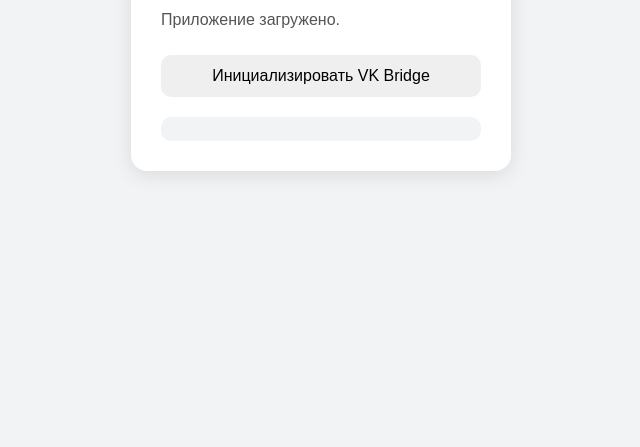
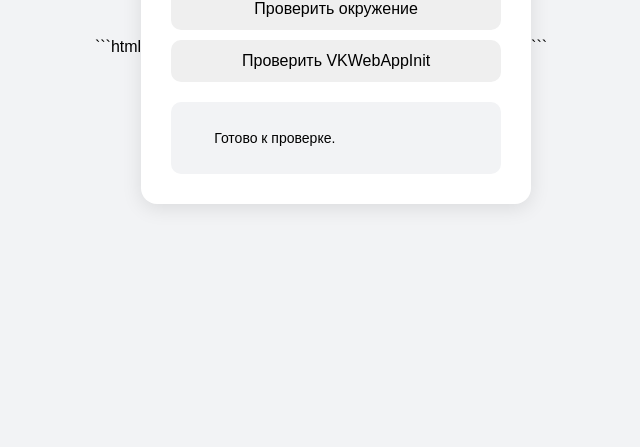
Before and after one commit to joespeen15/ok-test-app., a plain HTML site: page index.html in a window 1280 px wide. Shown: the part 353-800 px from the top of the page, without its empty margins (319-959 px from the left). Drawn offline with Linux system fonts and the light colour scheme.

Commit message:
Update index.html

````diff
--- a/index.html
+++ b/index.html
@@ -1,10 +1,11 @@
+```html
 <!DOCTYPE html>
 <html lang="ru">
 <head>
     <meta charset="UTF-8">
     <meta name="viewport" content="width=device-width, initial-scale=1.0">
 
-    <title>Тест OK API</title>
+    <title>Диагностика OK API</title>
 
     <style>
         body {
@@ -21,17 +22,12 @@
             background: white;
             padding: 30px;
             border-radius: 16px;
-            width: 320px;
+            width: 330px;
             box-shadow: 0 4px 20px rgba(0, 0, 0, 0.1);
         }
 
         h1 {
             margin-top: 0;
-        }
-
-        p {
-            color: #555;
-            word-break: break-word;
         }
 
         button {
@@ -51,6 +47,7 @@
             border-radius: 10px;
             white-space: pre-wrap;
             word-break: break-word;
+            font-size: 14px;
         }
     </style>
 </head>
@@ -59,17 +56,19 @@
 
 <div class="box">
 
-    <h1>Тест OK API</h1>
+    <h1>Диагностика</h1>
 
-    <p id="status">
-        Приложение загружено.
-    </p>
-
-    <button onclick="initVK()">
-        Инициализировать VK Bridge
+    <button onclick="checkEnvironment()">
+        Проверить окружение
     </button>
 
-    <div id="result"></div>
+    <button onclick="checkInitSupport()">
+        Проверить VKWebAppInit
+    </button>
+
+    <div id="result">
+        Готово к проверке.
+    </div>
 
 </div>
 
@@ -77,76 +76,74 @@
 
 <script>
 
-    async function initVK() {
+    function checkEnvironment() {
 
-        const status = document.getElementById("status");
         const result = document.getElementById("result");
 
-        status.textContent = "Инициализация...";
-        result.textContent = "";
-
         if (typeof vkBridge === "undefined") {
-
-            status.textContent = "Ошибка";
-
             result.textContent =
-                "VK Bridge не найден.";
-
+                "VK Bridge НЕ найден.";
             return;
         }
 
-        result.textContent =
-            "VK Bridge найден.\n" +
-            "Отправляем VKWebAppInit...\n";
+        let text = "";
+
+        text += "VK Bridge: найден\n";
+        text += "Тип: " + typeof vkBridge + "\n\n";
+
+        try {
+            text += "isWebView: " +
+                vkBridge.isWebView() + "\n";
+
+            text += "isIframe: " +
+                vkBridge.isIframe() + "\n";
+
+            text += "isEmbedded: " +
+                vkBridge.isEmbedded() + "\n";
+
+            text += "isStandalone: " +
+                vkBridge.isStandalone() + "\n";
+
+        } catch (error) {
+
+            text +=
+                "Ошибка определения окружения:\n" +
+                JSON.stringify(error);
+
+        }
+
+        text += "\nURL:\n";
+        text += window.location.href;
+
+        result.textContent = text;
+    }
+
+
+    function checkInitSupport() {
+
+        const result = document.getElementById("result");
+
+        if (typeof vkBridge === "undefined") {
+            result.textContent =
+                "VK Bridge НЕ найден.";
+            return;
+        }
 
         try {
 
-            const timeout = new Promise((_, reject) => {
+            const supported =
+                vkBridge.supports("VKWebAppInit");
 
-                setTimeout(() => {
-
-                    reject(
-                        new Error(
-                            "VKWebAppInit не ответил за 10 секунд."
-                        )
-                    );
-
-                }, 10000);
-
-            });
-
-            const initRequest = vkBridge.send("VKWebAppInit");
-
-            const response = await Promise.race([
-                initRequest,
-                timeout
-            ]);
-
-            status.textContent =
-                "VK Bridge успешно инициализирован!";
-
-            result.textContent +=
-                "\nОтвет:\n" +
-                JSON.stringify(response, null, 2);
-
-            console.log(
-                "VKWebAppInit response:",
-                response
-            );
+            result.textContent =
+                "VKWebAppInit поддерживается: " +
+                supported;
 
         } catch (error) {
 
-            status.textContent =
-                "Ошибка инициализации";
+            result.textContent =
+                "Ошибка:\n" +
+                JSON.stringify(error);
 
-            result.textContent +=
-                "\nОшибка:\n" +
-                JSON.stringify(error, null, 2);
-
-            console.error(
-                "VKWebAppInit error:",
-                error
-            );
         }
     }
 
@@ -154,3 +151,4 @@
 
 </body>
 </html>
+```
````
